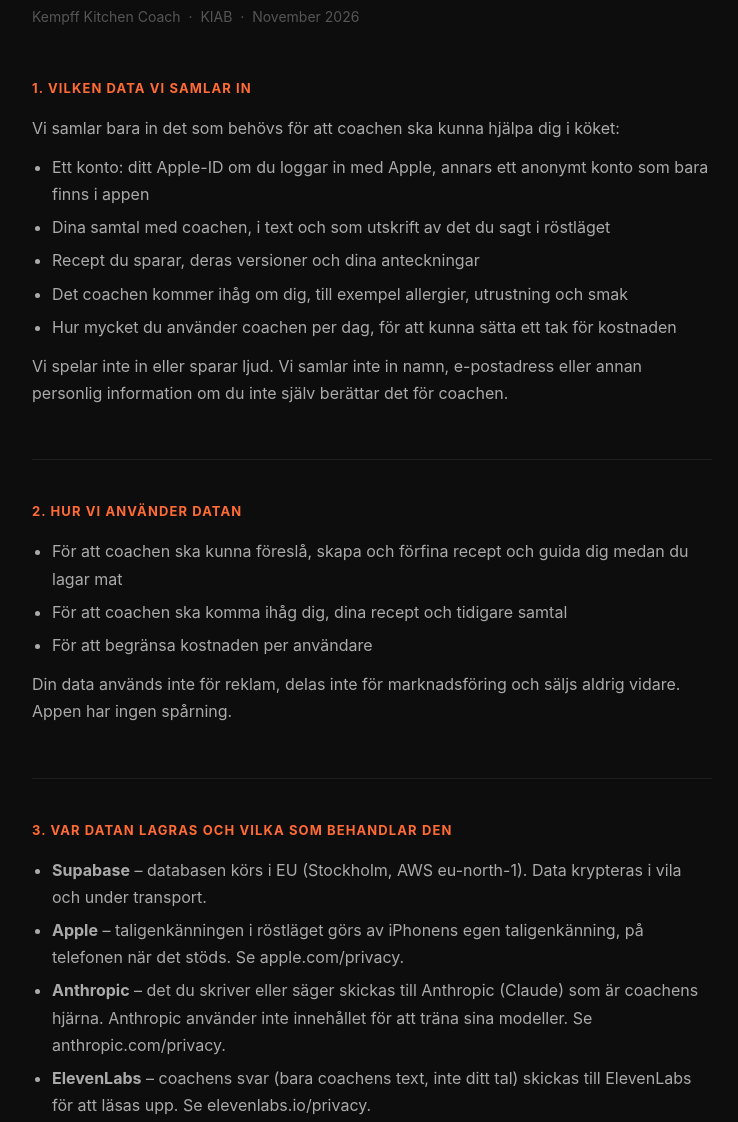
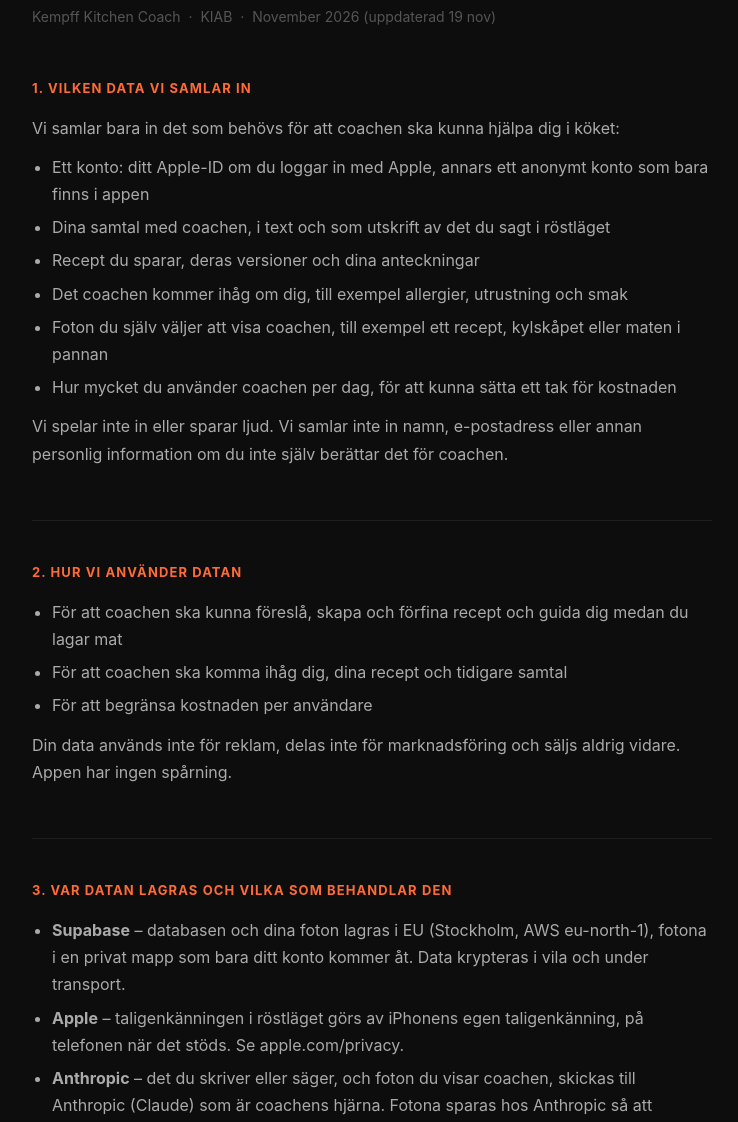
Before and after one commit to jocksi/kempff-kitchen-coach, a plain HTML site: page index.html in a window 1280 px wide. Shown: the part 157-1279 px from the top of the page, without its empty margins (268-1006 px from the left). Drawn offline with Linux system fonts and the light colour scheme.

Commit message:
Integritetspolicy: foton och länkar
Co-Authored-By: Claude Opus 5.5 <noreply@anthropic.com>

```diff
--- a/index.html
+++ b/index.html
@@ -108,7 +108,7 @@
     <header>
       <div class="logo">KKC</div>
       <h1>Integritetspolicy</h1>
-      <p class="meta">Kempff Kitchen Coach &nbsp;·&nbsp; KIAB &nbsp;·&nbsp; November 2026</p>
+      <p class="meta">Kempff Kitchen Coach &nbsp;·&nbsp; KIAB &nbsp;·&nbsp; November 2026 (uppdaterad 19 nov)</p>
     </header>
 
     <section>
@@ -119,6 +119,7 @@
         <li>Dina samtal med coachen, i text och som utskrift av det du sagt i röstläget</li>
         <li>Recept du sparar, deras versioner och dina anteckningar</li>
         <li>Det coachen kommer ihåg om dig, till exempel allergier, utrustning och smak</li>
+        <li>Foton du själv väljer att visa coachen, till exempel ett recept, kylskåpet eller maten i pannan</li>
         <li>Hur mycket du använder coachen per dag, för att kunna sätta ett tak för kostnaden</li>
       </ul>
       <p>Vi spelar inte in eller sparar ljud. Vi samlar inte in namn, e-postadress eller annan personlig information om du inte själv berättar det för coachen.</p>
@@ -137,9 +138,9 @@
     <section>
       <h2>3. Var datan lagras och vilka som behandlar den</h2>
       <ul>
-        <li><strong>Supabase</strong> – databasen körs i EU (Stockholm, AWS eu-north-1). Data krypteras i vila och under transport.</li>
+        <li><strong>Supabase</strong> – databasen och dina foton lagras i EU (Stockholm, AWS eu-north-1), fotona i en privat mapp som bara ditt konto kommer åt. Data krypteras i vila och under transport.</li>
         <li><strong>Apple</strong> – taligenkänningen i röstläget görs av iPhonens egen taligenkänning, på telefonen när det stöds. Se apple.com/privacy.</li>
-        <li><strong>Anthropic</strong> – det du skriver eller säger skickas till Anthropic (Claude) som är coachens hjärna. Anthropic använder inte innehållet för att träna sina modeller. Se anthropic.com/privacy.</li>
+        <li><strong>Anthropic</strong> – det du skriver eller säger, och foton du visar coachen, skickas till Anthropic (Claude) som är coachens hjärna. Fotona sparas hos Anthropic så att samtalet kan fortsätta, och raderas när du raderar ditt konto. Klistrar du in en länk hämtar coachen sidan via Anthropic. Anthropic använder inte innehållet för att träna sina modeller. Se anthropic.com/privacy.</li>
         <li><strong>ElevenLabs</strong> – coachens svar (bara coachens text, inte ditt tal) skickas till ElevenLabs för att läsas upp. Se elevenlabs.io/privacy.</li>
         <li><strong>OpenAI</strong> – korta beskrivningar av rätter, till exempel "en skål tomatsoppa", skickas till OpenAI för att måla illustrationerna. Inga personuppgifter skickas. Bilderna sparas och återanvänds för alla användare. Se openai.com/policies/privacy-policy.</li>
       </ul>
```
